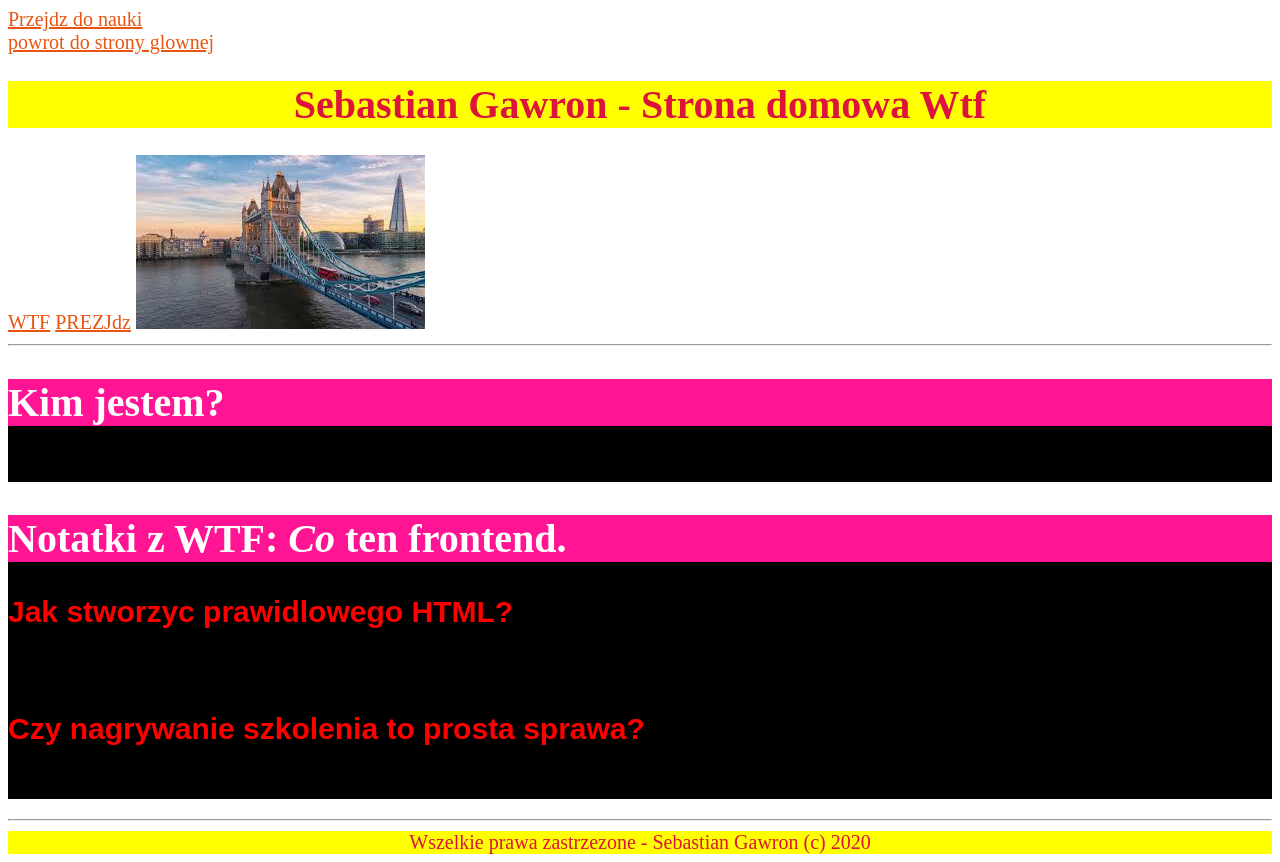
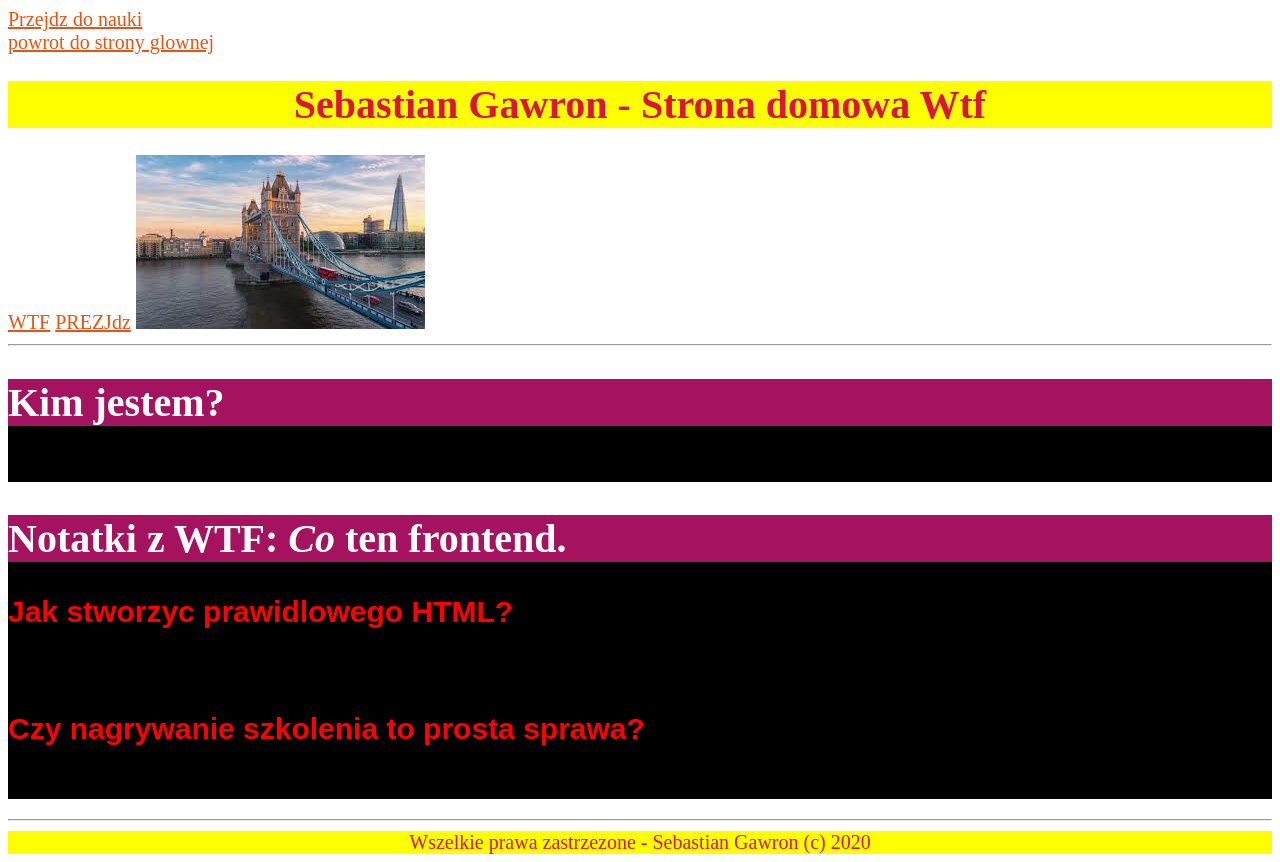
Before and after one commit to SebastianGawron/homepage, a plain HTML site: page index.html in a window 1280 px wide. Drawn offline with Linux system fonts and the light colour scheme; files whose address does not match are found by name.

Commit message:
zmiany w css

```diff
--- a/style.css
+++ b/style.css
@@ -34,7 +34,7 @@ section{
     background: yellow;
 }
 #kim-kim{
-    background-color: deeppink;
+    background-color: rgb(165, 18, 96);
 }
 
 header a{
```
